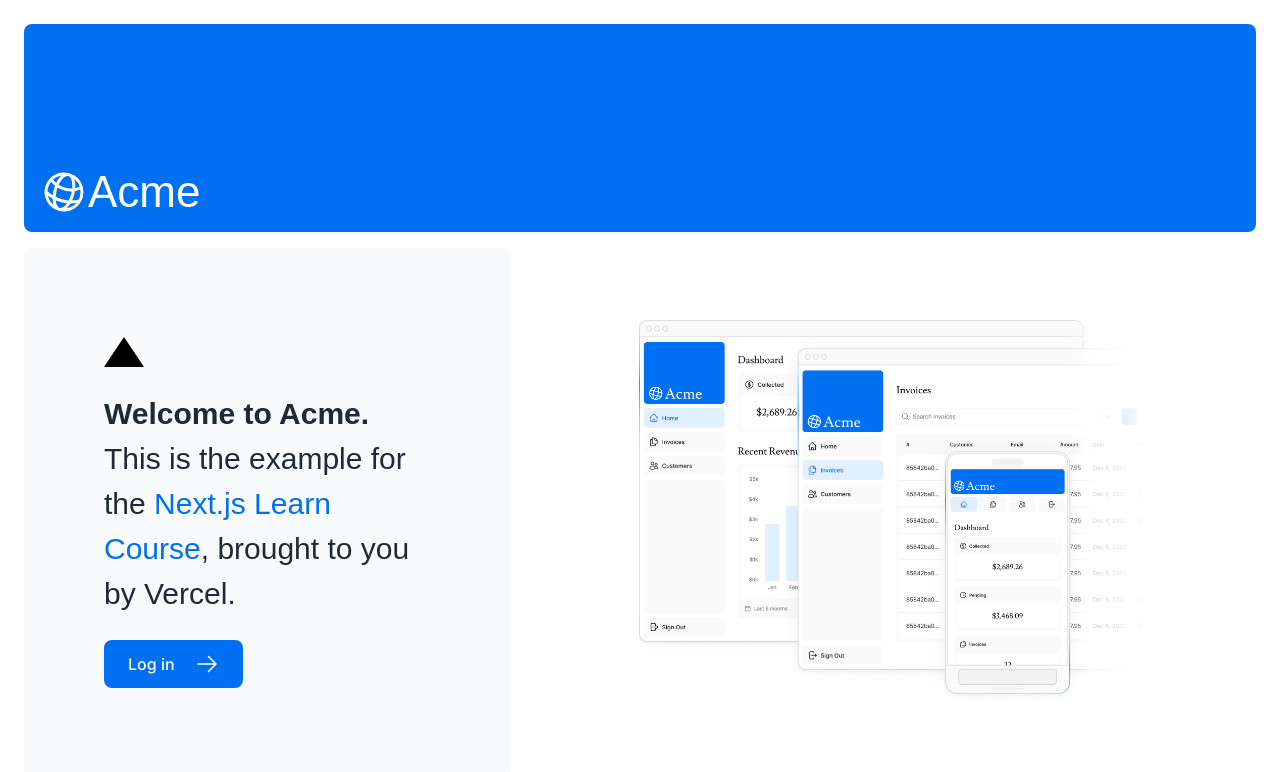
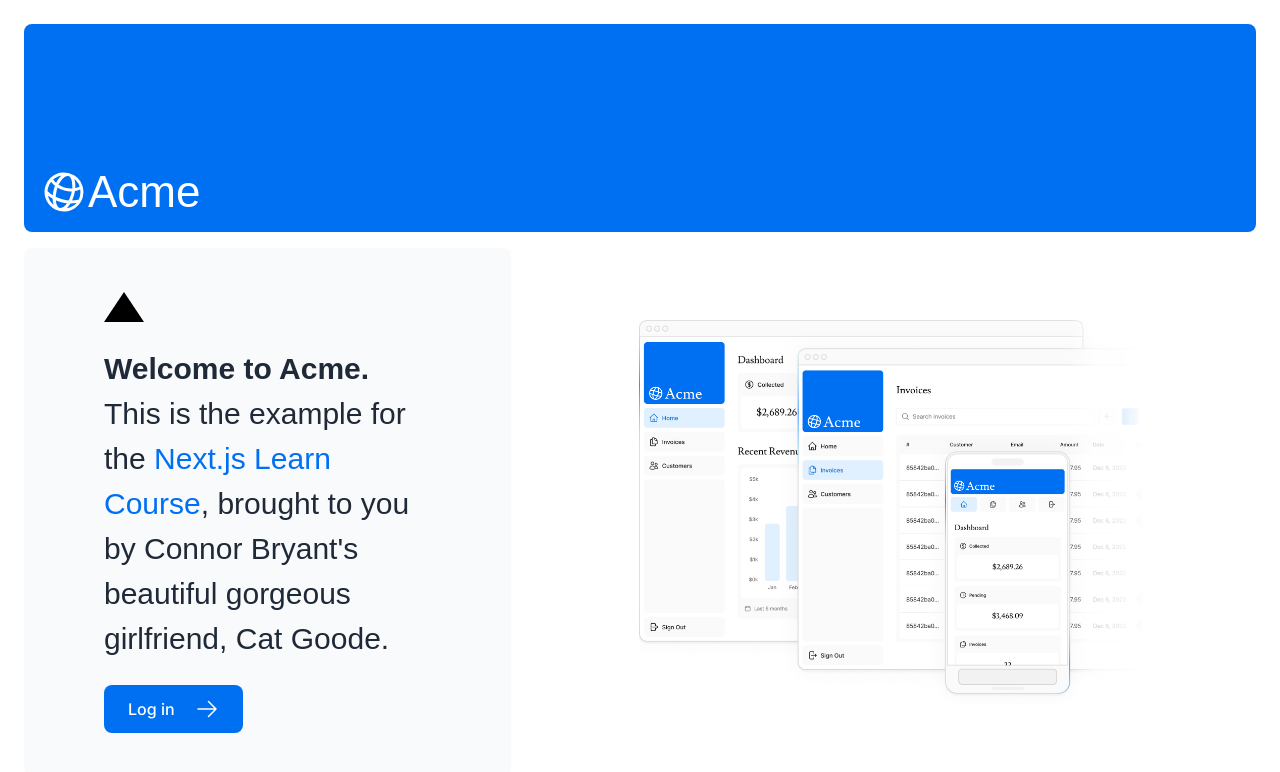
Before and after one commit to donbartley/nextjs-dashboard, a Next.js app: page / in a window 1280 px wide. Shown: the top 772 px of the page. Built offline with nearby package versions, Linux system fonts and the light colour scheme; a web font is replaced by a local one.

Commit message:
cat message

```diff
--- a/app/page.tsx
+++ b/app/page.tsx
@@ -22,7 +22,7 @@
             <a href="https://nextjs.org/learn/" className="text-blue-500">
               Next.js Learn Course
             </a>
-            , brought to you by Vercel.
+            , brought to you by Connor Bryant's beautiful gorgeous girlfriend, Cat Goode.
           </p>
           <Link
             href="/login"
```
